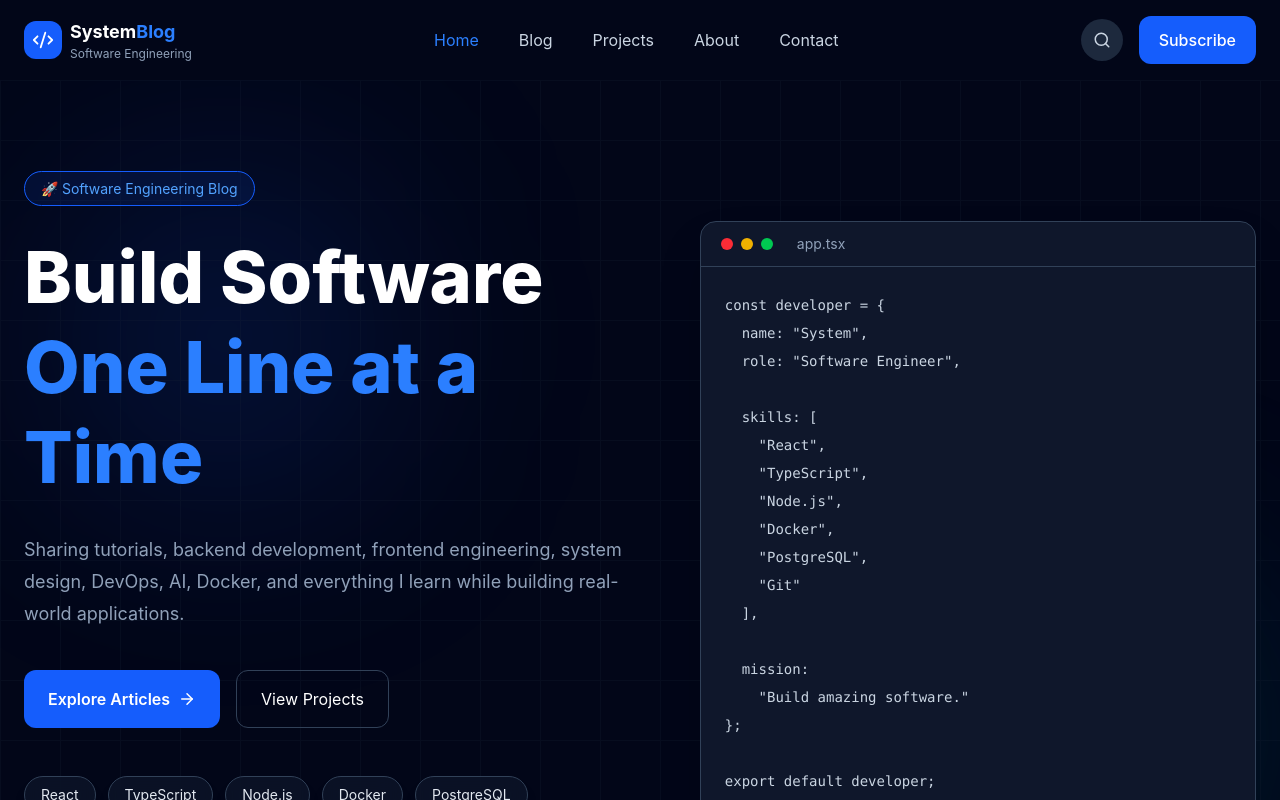
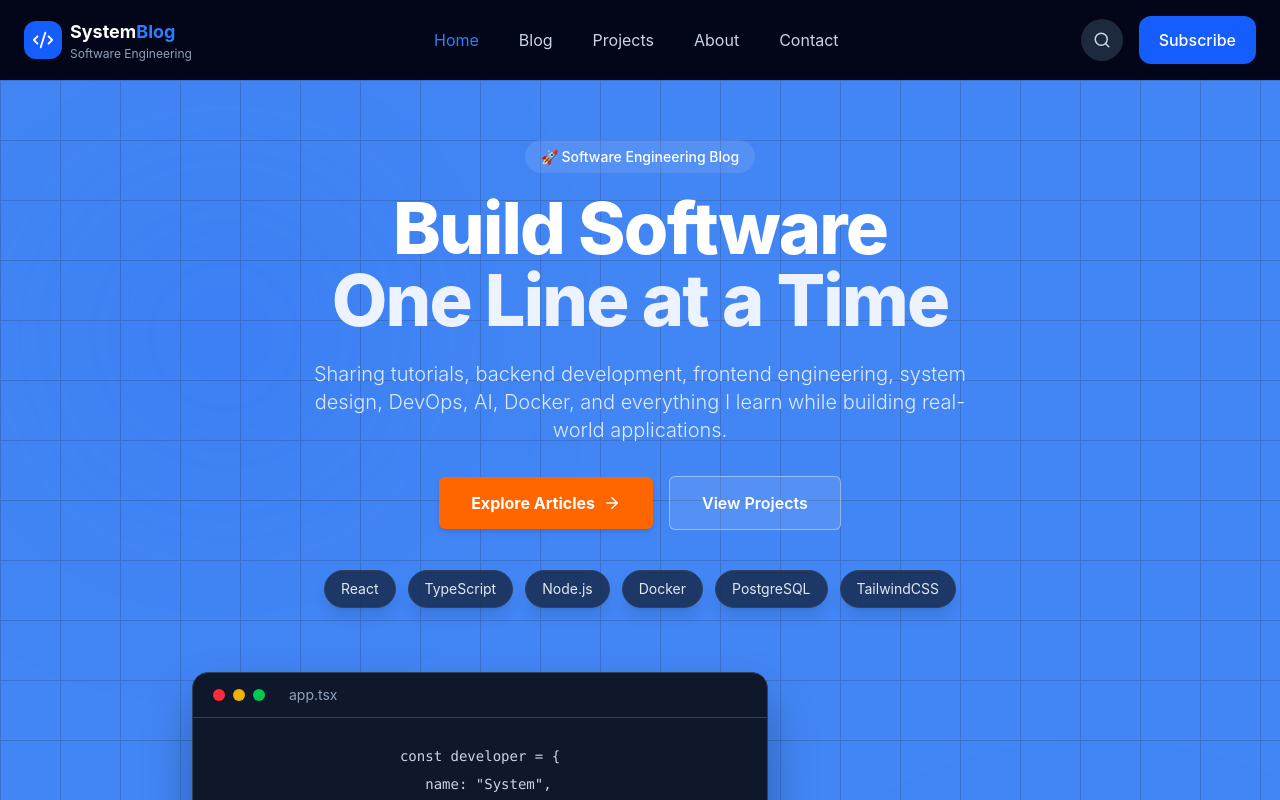
Before and after one commit to system-Barinda/system-barinda-blog, a React (Vite) app: page / in a window 1280 px wide. Shown: the top 800 px of the page. Built offline with nearby package versions, Linux system fonts and the light colour scheme.

Commit message:
chore:updating at all

```diff
--- a/src/components/Hero.tsx
+++ b/src/components/Hero.tsx
@@ -14,46 +14,55 @@ const skills = [
 
 export default function Hero() {
   return (
-    <section className="relative overflow-hidden">
+    <section className="relative overflow-hidden bg-[#4285f4] text-white">
+      {/* Background graphics/decorations overlay */}
       <HeroBackground />
 
-      <div className="relative mx-auto flex min-h-[90vh] max-w-7xl flex-col items-center justify-center gap-16 px-6 py-24 lg:flex-row">
-        <div className="max-w-2xl">
-          <span className="rounded-full border border-blue-600 bg-blue-600/10 px-4 py-2 text-sm text-blue-400">
+      <div className="relative mx-auto flex min-h-[90vh] max-w-7xl flex-col items-center justify-center px-6 py-16 text-center">
+        {/* Category / Badge */}
+        <div className="mb-6">
+          <span className="rounded-full bg-white/10 px-4 py-2 text-sm font-medium backdrop-blur-md">
             🚀 Software Engineering Blog
           </span>
+        </div>
 
-          <h1 className="mt-8 text-5xl font-extrabold leading-tight text-white md:text-7xl">
+        {/* Main Heading */}
+        <h1 className="max-w-4xl text-4xl font-extrabold tracking-tight text-white md:text-6xl lg:text-7xl">
           Build Software
           <br />
-            <span className="text-blue-500">One Line at a Time</span>
+          <span className="text-white/90">One Line at a Time</span>
         </h1>
 
-          <p className="mt-8 text-lg leading-8 text-slate-400">
+        {/* Subtitle */}
+        <p className="mt-6 max-w-2xl text-lg font-light text-blue-100 md:text-xl">
           Sharing tutorials, backend development, frontend engineering, system
           design, DevOps, AI, Docker, and everything I learn while building
           real-world applications.
         </p>
 
-          <div className="mt-10 flex flex-wrap gap-4">
-            <button className="flex items-center gap-2 rounded-xl bg-blue-600 px-6 py-4 font-semibold text-white transition hover:bg-blue-500">
+        {/* Call to Action Buttons */}
+        <div className="mt-8 flex flex-wrap items-center justify-center gap-4">
+          <button className="flex items-center gap-2 rounded-md bg-[#ff6600] px-8 py-3.5 font-bold text-white shadow-md transition hover:bg-[#e65c00]">
             Explore Articles
             <ArrowRight size={18} />
           </button>
 
-            <button className="rounded-xl border border-slate-700 px-6 py-4 text-white transition hover:border-blue-500">
+          <button className="rounded-md border border-white/40 bg-white/10 px-8 py-3.5 font-semibold text-white transition hover:bg-white/20">
             View Projects
           </button>
         </div>
 
-          <div className="mt-12 flex flex-wrap gap-3">
+        {/* Skills List */}
+        <div className="mt-10 flex flex-wrap justify-center gap-3">
           {skills.map((skill) => (
             <FloatingBadge key={skill} title={skill} />
           ))}
         </div>
+
+        {/* Floating/Embedded Preview Component */}
+        <div className="mt-16 w-full max-w-4xl drop-shadow-2xl">
+          <CodeWindow />
         </div>
-
-        <CodeWindow />
       </div>
     </section>
   );
```
Lines whose indentation alone changed are shown as unchanged.
